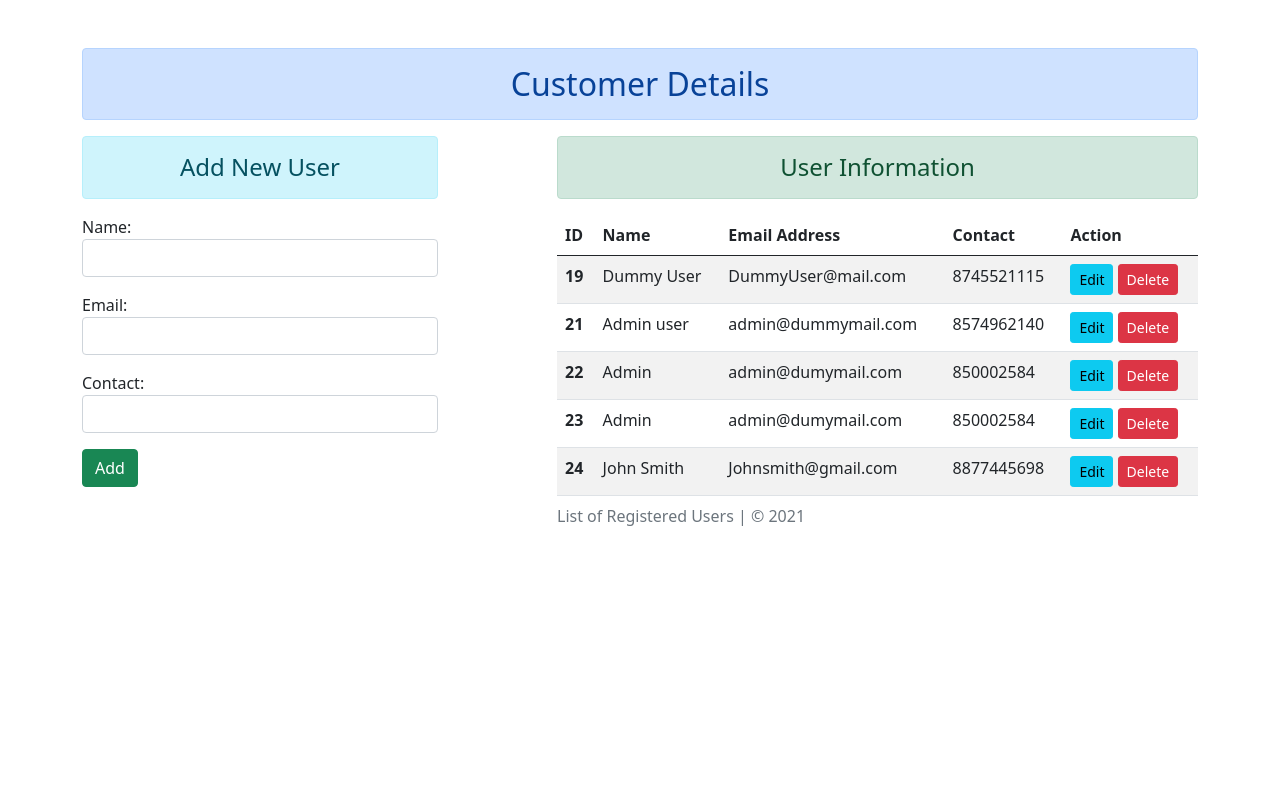
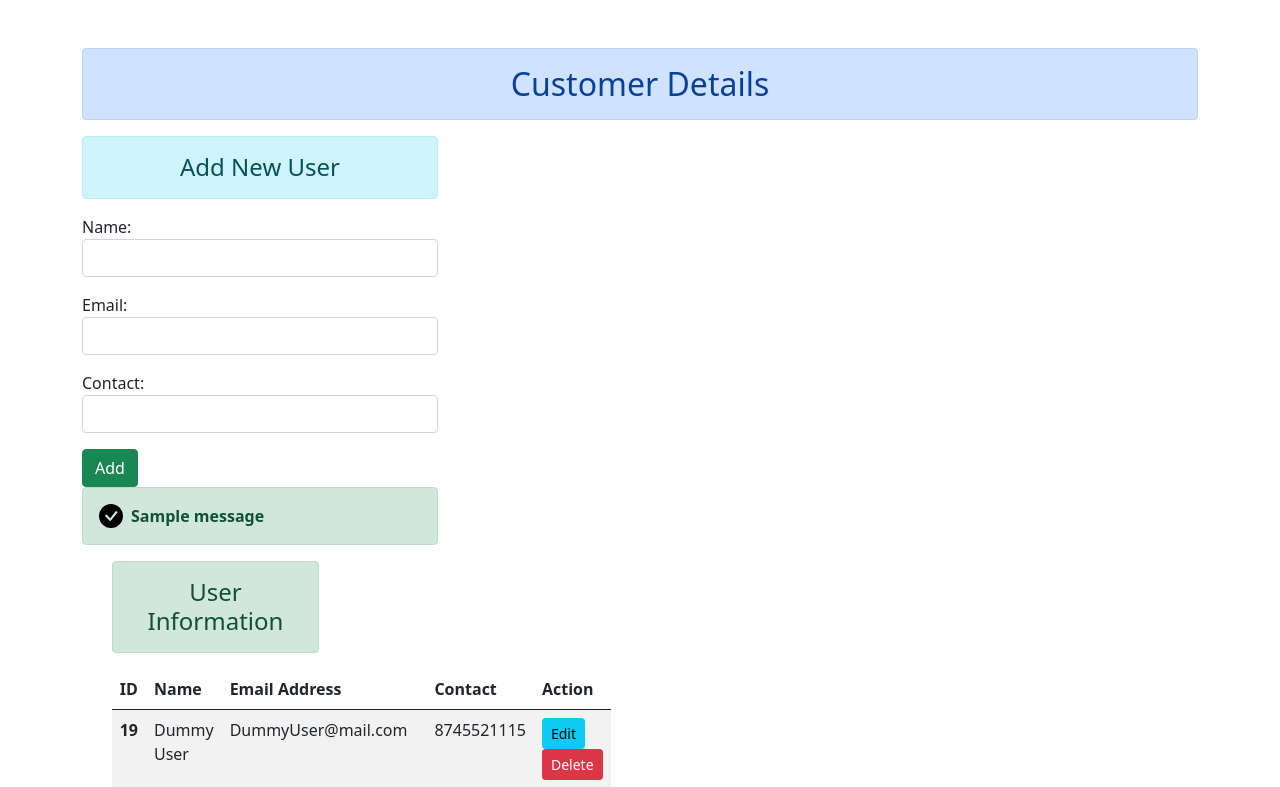
Before and after one commit to ishwarchoudhari/-CRUD-Function-Based-View-with-Model-Form, a Django app: page / in a window 1280 px wide. Shown: the top 787 px of the page. Before the commit the page ends 526 px from the top, so only its background shows below. Run offline with Django 3.2, Linux system fonts and the light colour scheme; data comes from the database, SQL or seed files in the repository; one stand-in notice (Sample message) is shown; some libraries are stand-ins or nearby versions.

Commit message:
Update show.html

```diff
--- a/pro/app/templates/show.html
+++ b/pro/app/templates/show.html
@@ -8,6 +8,18 @@
          {{form.as_p}}
          <input type="submit" class="btn btn-success" value="Add">
       </form>
+      {% if messages %}
+      {% for message in messages %}
+         <div class="alert alert-success d-flex align-items-center" role="alert">
+            <svg xmlns="http://www.w3.org/2000/svg" class="bi flex-shrink-0 me-2" width="24" viewBox="0 0 16 16" height="24" role="img" aria-label="Success:">
+               <use xlink:href="#check-circle-fill"/>
+               <path d="M16 8A8 8 0 1 1 0 8a8 8 0 0 1 16 0zm-3.97-3.03a.75.75 0 0 0-1.08.022L7.477 9.417 5.384 7.323a.75.75 0 0 0-1.06 1.06L6.97 11.03a.75.75 0 0 0 1.079-.02l3.992-4.99a.75.75 0 0 0-.01-1.05z"/>
+            </svg>
+         <div>
+            <strong>{{message}}</strong>
+         </div>
+      {% endfor %}
+      {% endif %}
    </div>
    <div class="col-sm-7 offset-1">
       <h4 class="text-center alert alert-success">User Information</h4>
```
